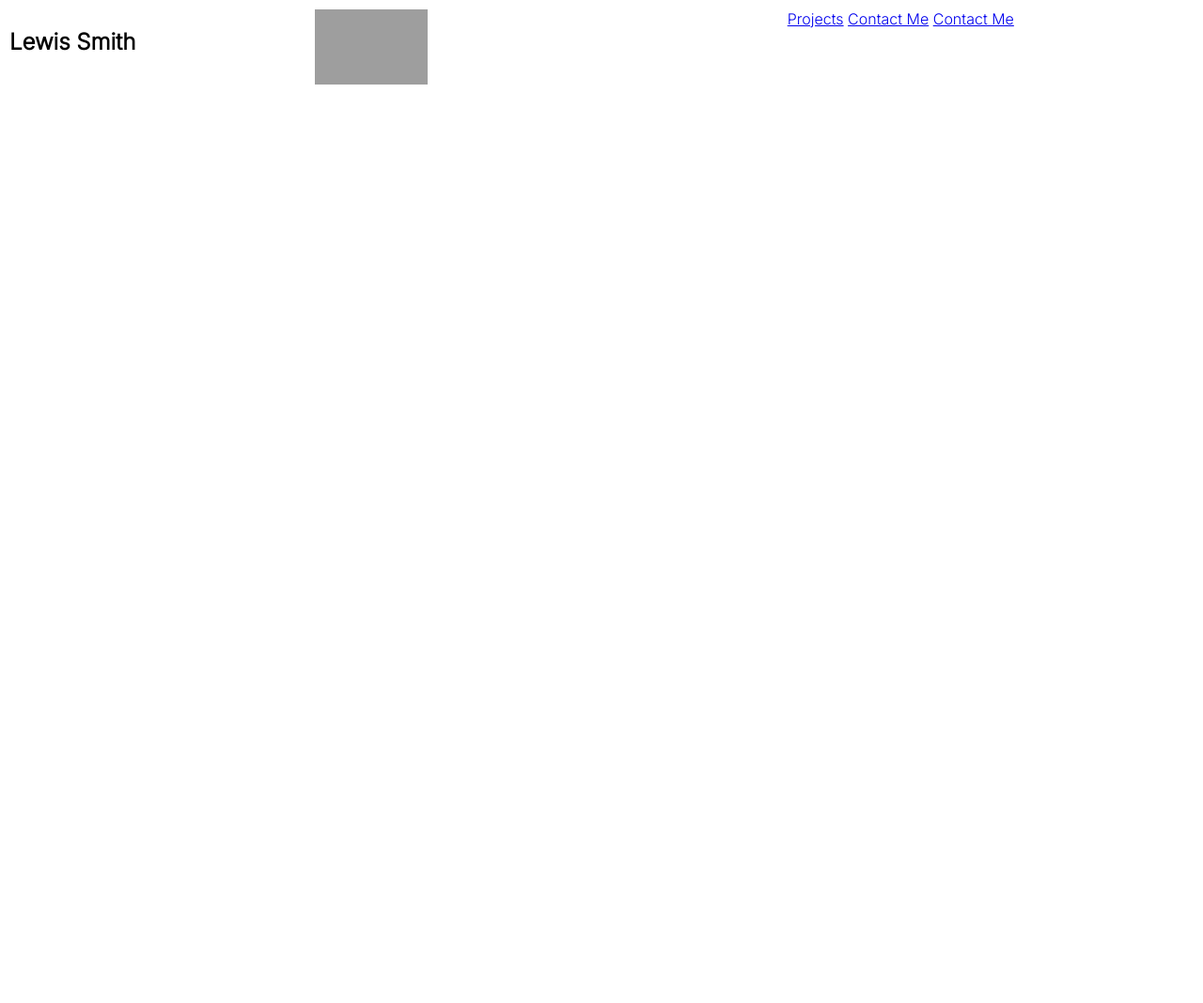
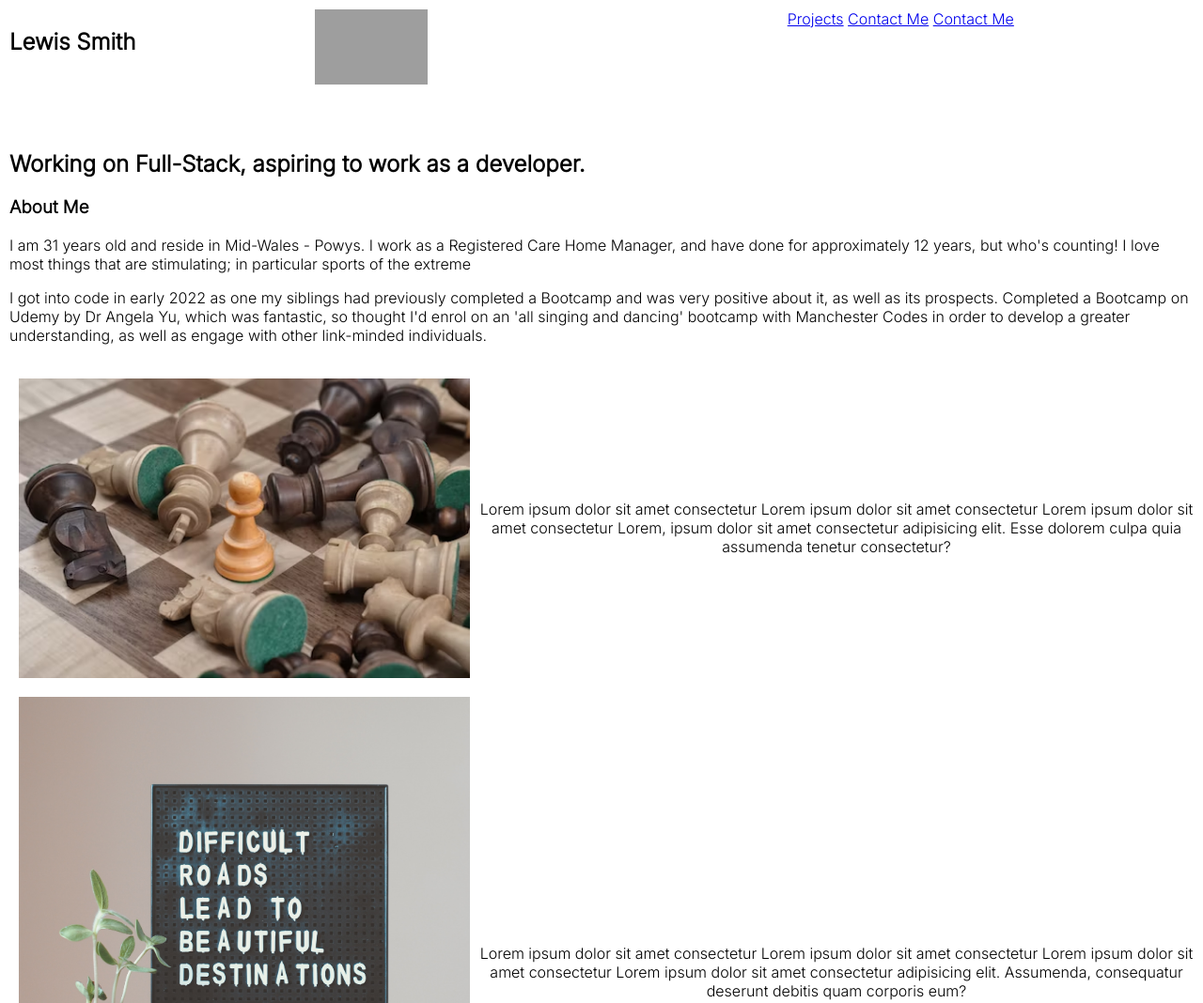
Before and after one commit to lewsmit2/portfolio, a plain HTML site: page 1index.html in a window 1280 px wide. Shown: the top 1068 px of the page at 94% size. Before the commit the page ends 800 px from the top, so only its background shows below. Drawn offline with Linux system fonts and the light colour scheme; grey boxes are pictures that could not be loaded.

Commit message:
grid and flex, photos added

```diff
--- a/1index.html
+++ b/1index.html
@@ -21,3 +21,28 @@
                     <a class="nav-bar-link-link3" href="./pages/contact.html" target="_blank">Contact Me</a>
                 </div>
         </nav>
+        <br>
+
+        <div class="about-me-container">
+            <div class="about-me-maintitle">
+                <h2 class="about-me-h2">Working on Full-Stack, aspiring to work as a developer.</h2>
+            </div>
+            <h3 class="about-me-title">About Me</h3>
+            <p>I am 31 years old and reside in Mid-Wales - Powys.  I work as a Registered Care Home Manager, and have done for approximately 12 years, but who's counting!  I love most things that are stimulating; in particular sports of the extreme</p>
+            <p>I got into code in early 2022 as one my siblings had previously completed a Bootcamp and was very positive about it, as well as its prospects.
+                Completed a Bootcamp on Udemy by Dr Angela Yu, which was fantastic, so thought I'd enrol on an 'all singing and dancing' bootcamp with Manchester Codes in order to develop a greater understanding,
+                as well as engage with other link-minded individuals.</p>
+        </div>
+
+        <div class="photo-container">
+            <span class="photo-1st-container">
+                <img class="photo-1st-chess" src="./images/chess.avif" alt="chess strategy" height="325" width="500">
+                <br>
+                <span class="photo-1st-quote">Lorem ipsum dolor sit amet consectetur Lorem ipsum dolor sit amet consectetur Lorem ipsum dolor sit amet consectetur Lorem, ipsum dolor sit amet consectetur adipisicing elit. Esse dolorem culpa quia assumenda tenetur consectetur?</span>
+            </span>
+            <span class="photo-2nd-container">
+                <img class="photo-2nd-motiv" src="./images/motiv.jpg" alt="Motivational Poster" height="325" width="500">
+                <br>
+                <span class="photo-2nd-quote">Lorem ipsum dolor sit amet consectetur Lorem ipsum dolor sit amet consectetur Lorem ipsum dolor sit amet consectetur Lorem ipsum dolor sit amet consectetur adipisicing elit. Assumenda, consequatur deserunt debitis quam corporis eum? </span>
+            </span>
+        </div>
--- a/1styles.css
+++ b/1styles.css
@@ -37,32 +37,46 @@ body {
 }
 
 .nav-bar-links {
-
     grid-column: 4 / 5;
     grid-row: 1 / 2;
-
 }
 
+.about-me-container {
+    grid-column: 1 / -1;
+    grid-row: 2 / 3;
+}
 
-/* .nav {
-    grid-area: links;
+.photo-container {
+    grid-column: 1 / -1;
+    grid-row: 3 / 4;
+}
+
+.photo-1st-container, .photo-2nd-container {
     display: flex;
-    justify-content: space-between;
+    flex-direction: row;
+    justify-content: flex-start;
     align-items: center;
 }
 
-.nav-name-flex {
-    margin: 20px;
+.photo-1st-quote, .photo-2nd-quote {
+    display: flex;
+    flex-direction: row;
+    text-align: center;
 }
 
-.me {
-    border-radius: 40%;
+@media screen and (max-width: 768px) {
+    .photo-1st-container, .photo-2nd-container {
+        display: flex;
+        justify-content: center;
+        padding: 10px;
+        flex-wrap: wrap;
+    }
 }
 
-.my-class {
-    grid-area: about;
+.photo-1st-chess, .photo-2nd-motiv {
+    max-width: 50%;
+    height: auto;
+    display: flex;
+    padding: 10px;
+    justify-content: center;
 }
-
-.qualities-interests {
-    grid-area: qualities;
-} */
```
Lines whose indentation alone changed are shown as unchanged.
